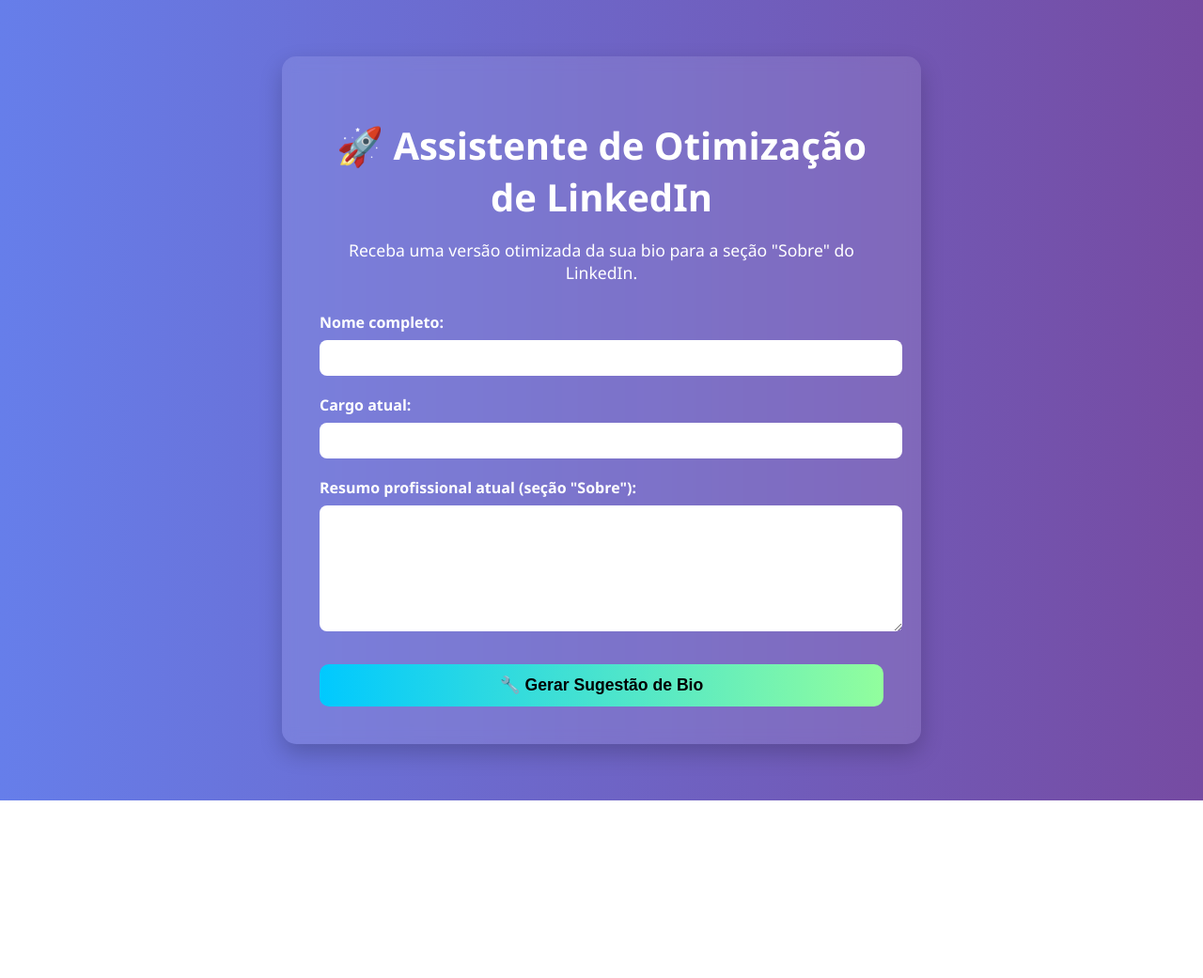
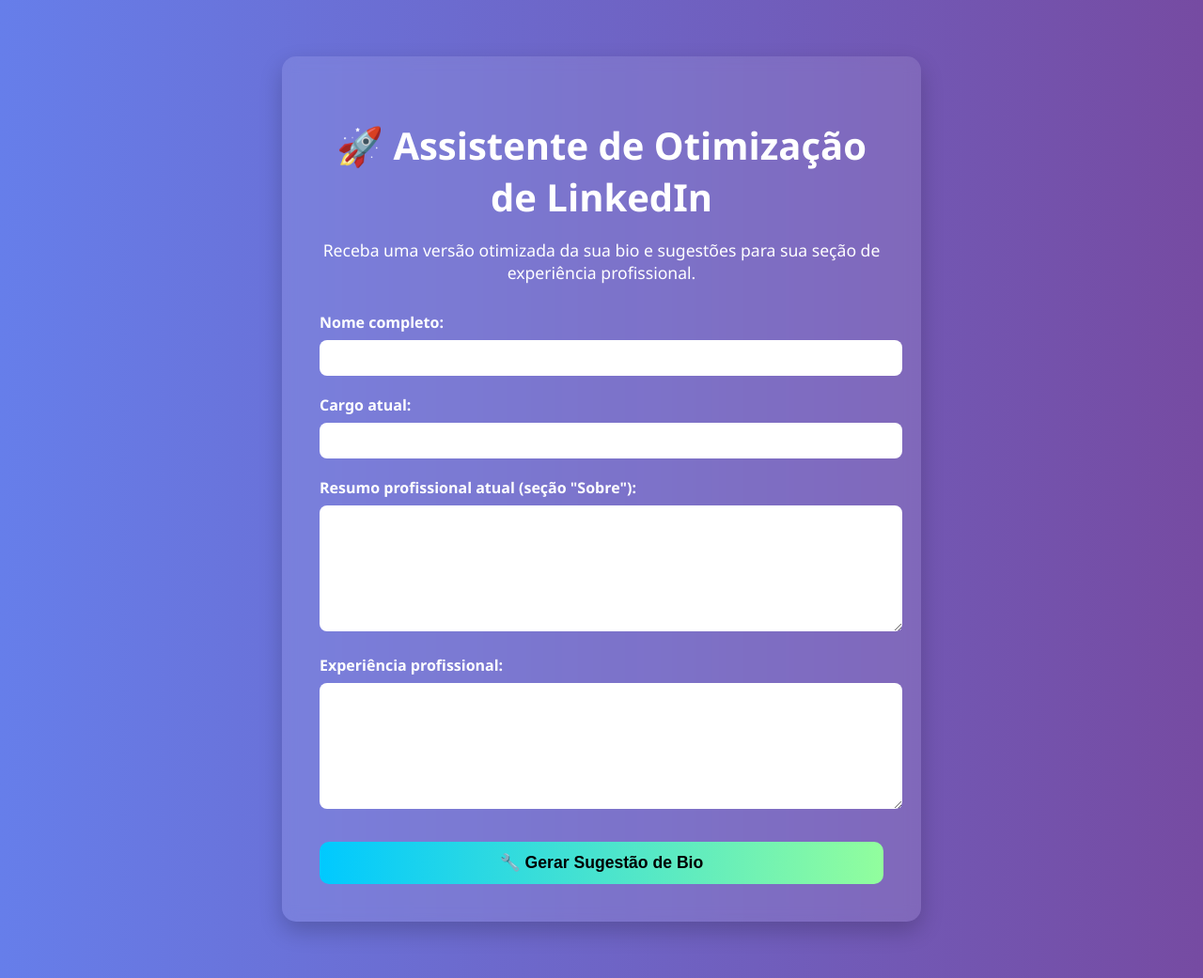
Before and after one commit to lega-nft/mentorvirtual, a FastAPI app: page /linkedin in a window 1280 px wide. Shown: the whole page at 94% size. Before the commit the page ends 852 px from the top, so only its background shows below. Run offline with FastAPI, Linux system fonts and the light colour scheme.

Commit message:
Update linkedin.html

```diff
--- a/templates/linkedin.html
+++ b/templates/linkedin.html
@@ -2,15 +2,16 @@
 <!DOCTYPE html>
 <html lang="pt-BR">
 <head>
-  <meta charset="UTF-8">
-  <meta name="viewport" content="width=device-width, initial-scale=1.0">
+  <meta charset="UTF-8" />
+  <meta name="viewport" content="width=device-width, initial-scale=1.0"/>
   <title>Assistente LinkedIn</title>
-  <link rel="stylesheet" href="/static/style.css">
+  <link rel="stylesheet" href="/static/style.css" />
 </head>
 <body class="gradient-bg">
   <div class="container">
     <h1 class="title">🚀 Assistente de Otimização de LinkedIn</h1>
-    <p class="subtitle">Receba uma versão otimizada da sua bio para a seção "Sobre" do LinkedIn.</p>
+    <p class="subtitle">Receba uma versão otimizada da sua bio e sugestões para sua seção de experiência profissional.</p>
+
     <form method="post" action="/api/otimizar-linkedin" class="form">
       <label for="nome">Nome completo:</label>
       <input type="text" id="nome" name="nome" required />
@@ -21,6 +22,9 @@
       <label for="resumo">Resumo profissional atual (seção "Sobre"):</label>
       <textarea id="resumo" name="resumo" rows="6" required></textarea>
 
+      <label for="experiencia">Experiência profissional:</label>
+      <textarea id="experiencia" name="experiencia" rows="6" required></textarea>
+
       <button type="submit">🔧 Gerar Sugestão de Bio</button>
     </form>
   </div>
```
